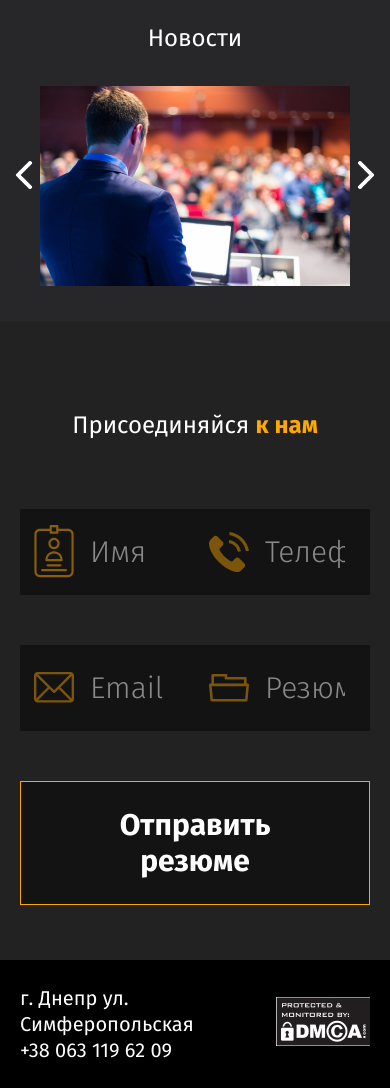
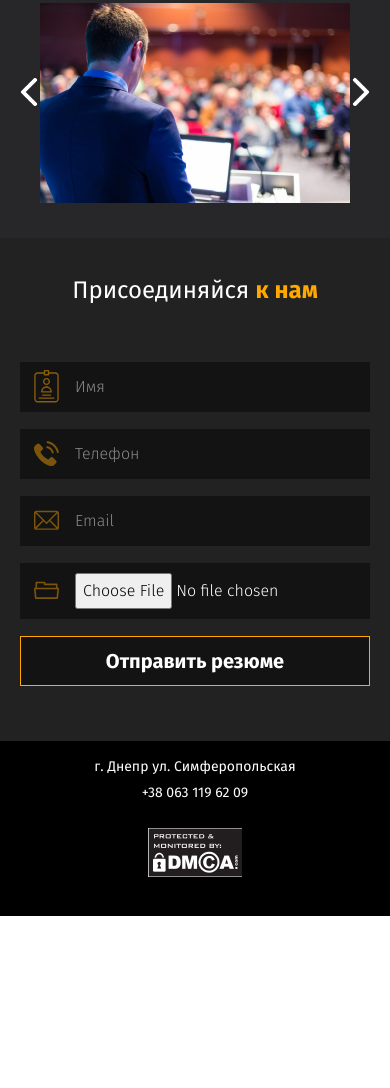
Before and after one commit to activeperson/test-WizardsDev, a website: page app/index.html in a window 390 px wide. Shown: the part 621-1709 px from the top of the page. After the commit the page ends 1537 px from the top, so only its background shows below. Drawn offline with nearby package versions, Linux system fonts and the light colour scheme.

Commit message:
add media query

```diff
--- a/app/index.html
+++ b/app/index.html
@@ -146,7 +146,7 @@
 
       <div class="form__block">
           <input class="form__input form__input--email" placeholder="Email" type="email" name="email">
-          <input class="form__input form__input--summary" placeholder="Резюме" type="text" name="summary">
+          <input class="form__input form__input--summary" placeholder="Резюме" type="file" name="summary">
       </div>
       <div class="form__button">
           <button class="button">Отправить резюме</button>
--- a/app/scss/_media.scss
+++ b/app/scss/_media.scss
@@ -16,6 +16,7 @@
                 width: 100%;
                 left: 0;
                 right: 0;
+                z-index: 1;
                 background: #222222;
                 .header__list{
                     position: absolute;
@@ -77,9 +78,55 @@
             margin-top: -16px;
         }
     }
+    .footer{
+        padding-top: 13px;
+        padding-bottom: 35px;
+        &__container{
+            flex-direction: column;
+        }
+        &__address{
+            text-align: center;
+            margin-bottom: 22px;
+            span, a{
+                font-size: 14px;
+            }
+        }
+    }
+    .contacts{
+        padding-top: 28px;
+        .title{
+            margin-bottom: 48px;
+        }
+        .form{
+            &__button{
+                .button{
+                    font-size: 20px;
+                    line-height: 24px;
+                    padding: 12px 64px;
+                    width: 100%;
+                }
+            }
+            &__block{
+                margin-bottom: 0;
+                flex-direction: column;
+                .form__input{
+                    padding: 10px 25px 10px 55px;
+                    margin-bottom: 17px;
+                    font-size: 16px;
+                    background-size: 25px 33px !important;
+                    line-height: 30px;
+                }
+            }
+        }
+    }
     .information{
+        padding-top: 0;
         padding-bottom: 3px;
         .col{
+            &:nth-child(2){
+                padding-top: 13px;
+                padding-bottom: 23px;
+            }
             width: 100%;
             .wrapper{
                 background: #403E4A;
@@ -97,8 +144,10 @@
                         height: 100%;
                         margin-top: 20px;
                         text-align: left;
+                        line-height: 14px;
                         visibility: visible;
                         margin-left: 9px;
+                        font-size: 12px;
                         margin-bottom: 9px;
                     }
                 }
@@ -141,10 +190,10 @@
                 background-repeat: no-repeat;
             }
             .slick-prev{
-                left: -10px;
+                left: -5px;
             }
             .slick-next{
-                right: -10px;
+                right: -5px;
             }
         }
     }
```
Also changed, not shown: app/css/style.min.css.
